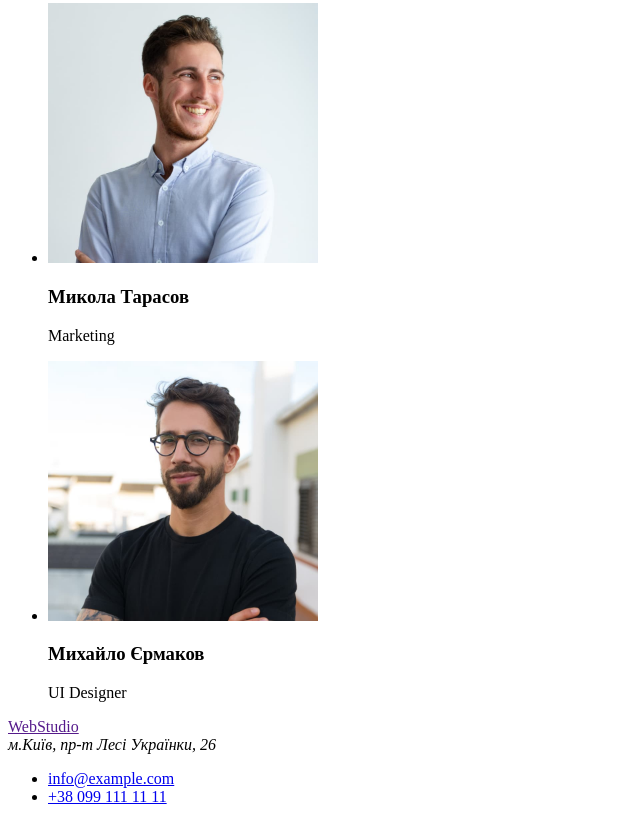
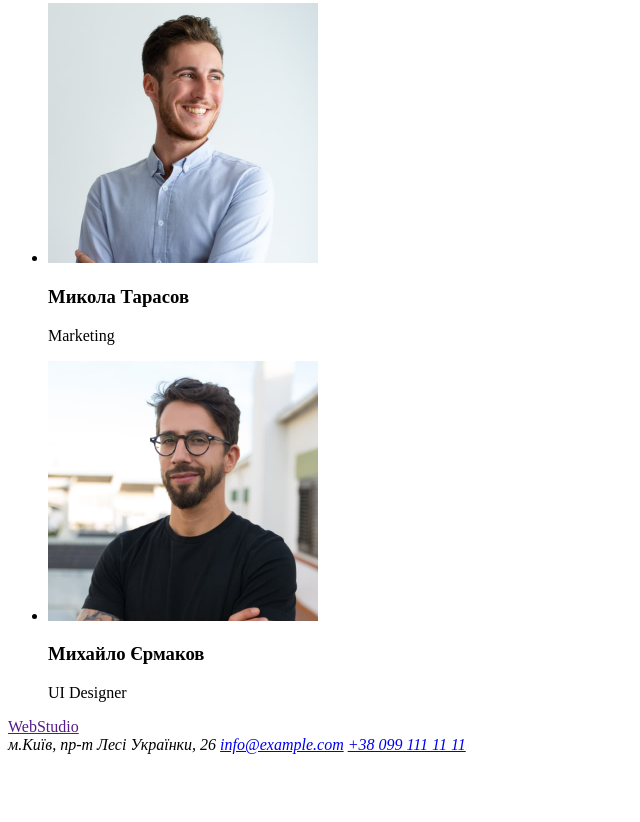
Before and after one commit to AnnaHryshaieva/goit-markup-hw-01, a plain HTML site: page index.html in a window 1280 px wide. Shown: the part 2333-3155 px from the top of the page, without its empty margins (0-640 px from the left). After the commit the page ends 3095 px from the top, so only its background shows below. Drawn offline with Linux system fonts and the light colour scheme.

Commit message:
Правки у футері

```diff
--- a/index.html
+++ b/index.html
@@ -114,11 +114,11 @@
     </main>
     <footer>
       <a href="">WebStudio</a>
-      <address>м.Київ, пр-т Лесі Українки, 26</address>
-      <ul>
-        <li><a href="mailto:info@example.com">info@example.com</a></li>
-        <li><a href="tel:+380991111111">+38 099 111 11 11</a></li>
-      </ul>
+      <address>
+        м.Київ, пр-т Лесі Українки, 26
+        <a href="mailto:info@example.com">info@example.com</a>
+        <a href="tel:+380991111111">+38 099 111 11 11</a>
+      </address>
     </footer>
   </body>
 </html>
```
